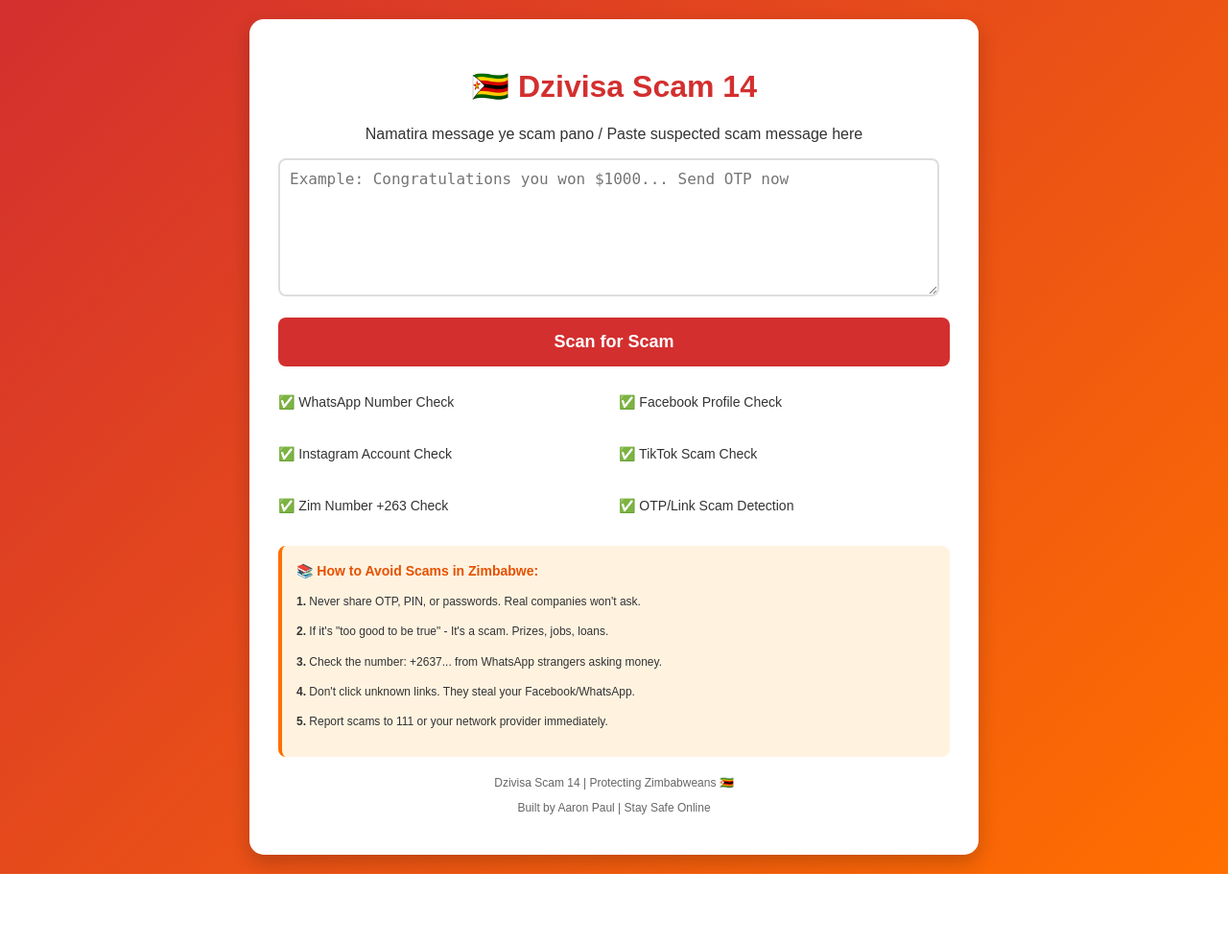
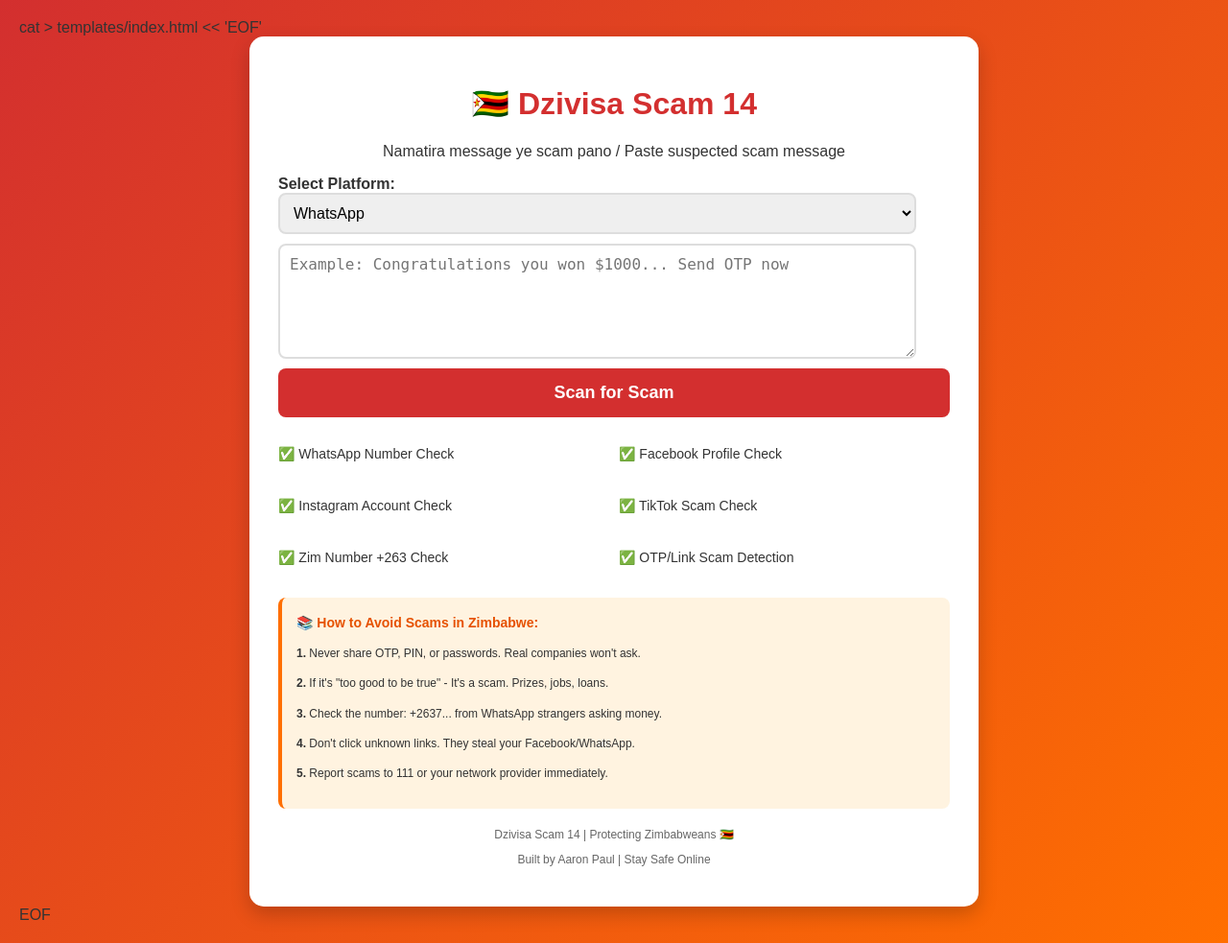
Before and after one commit to 136aaronpaul-rgb/dzivisa-scam-14, a Flask app: page / in a window 1280 px wide. Shown: the whole page at 96% size. Before the commit the page ends 911 px from the top, so only its background shows below. Run offline with Flask 3, Linux system fonts and the light colour scheme.

Commit message:
fix full index.html

```diff
--- a/app.py
+++ b/app.py
@@ -12,39 +12,49 @@
 class Report(db.Model):
     id = db.Column(db.Integer, primary_key=True)
     message = db.Column(db.Text, nullable=False)
-    number = db.Column(db.String(20))
     platform = db.Column(db.String(20))
-    result = db.Column(db.String(50))
+    result = db.Column(db.String(200))
     created_at = db.Column(db.DateTime, default=datetime.utcnow)
 
-# Create table if it doesn't exist
+# Create table
 with app.app_context():
     db.create_all()
 
-# Simple scam checker
-def check_scam(text):
-    scam_words = ['otp', 'won', 'congratulations', 'send money', 'ecocash', 'loan', 'click link', 'agent']
+# Scam checker
+def check_scam(text, platform):
     text_lower = text.lower()
+    scam_words = ['otp', 'won', 'congratulations', 'send money', 'ecocash', 'loan', 'click link', 'agent', 'prize', 'verify']
+
+    score = 0
     for word in scam_words:
         if word in text_lower:
-            return "⚠️ SCAM DETECTED! Do not reply or send money."
-    return "✅ Looks Safe. But still be careful."
+            score += 1
+
+    if '+263' in text or '077' in text or '078' in text:
+        score += 1
+
+    if score >= 2:
+        return f"⚠️ SCAM DETECTED on {platform}! Do not reply or send money. Report to 111."
+    elif score == 1:
+        return f"⚠️ SUSPICIOUS on {platform}. Be very careful."
+    else:
+        return f"✅ Looks Safe on {platform}. But still be careful."
 
 @app.route('/', methods=['GET', 'POST'])
 def home():
     result = None
     if request.method == 'POST':
         message = request.form.get('message')
-        result_text = check_scam(message)
+        platform = request.form.get('platform')
+        result_text = check_scam(message, platform)
 
         # Save to database
-        new_report = Report(message=message, result=result_text)
+        new_report = Report(message=message, platform=platform, result=result_text)
         db.session.add(new_report)
         db.session.commit()
-
         result = result_text
 
     return render_template('index.html', result=result)
 
 if __name__ == '__main__':
-    app.run(debug=True)
+    app.run(debug=False)
--- a/templates/index.html
+++ b/templates/index.html
@@ -1,3 +1,4 @@
+cat > templates/index.html << 'EOF'
 <!DOCTYPE html>
 <html lang="en">
 <head>
@@ -8,27 +9,41 @@
         body { font-family: Arial, sans-serif; background: linear-gradient(135deg, #d32f2f, #ff6f00); margin: 0; padding: 20px; color: #333; }
         .container { max-width: 700px; margin: auto; background: white; padding: 30px; border-radius: 15px; box-shadow: 0 8px 20px rgba(0,0,0,0.2); }
         h1 { color: #d32f2f; text-align: center; }
-        textarea { width: 95%; height: 120px; padding: 10px; border: 2px solid #ddd; border-radius: 8px; font-size: 16px; }
+        textarea, select { width: 95%; padding: 10px; border: 2px solid #ddd; border-radius: 8px; font-size: 16px; margin-bottom: 10px; }
+        textarea { height: 120px; }
         button { width: 100%; background: #d32f2f; color: white; padding: 15px; border: none; border-radius: 8px; font-size: 18px; font-weight: bold; cursor: pointer; }
         button:hover { background: #b71c1c; }
         .checks { display: grid; grid-template-columns: 1fr 1fr; gap: 10px; margin: 15px 0; font-size: 14px; }
         .tips { background: #fff3e0; padding: 15px; border-left: 4px solid #ff6f00; border-radius: 8px; margin-top: 20px; font-size: 12px; line-height: 1.6; }
         .tips h4 { margin: 0 0 10px 0; color: #e65100; font-size: 14px; }
+        .result-box { padding: 15px; border-radius: 8px; margin: 15px 0; text-align: center; font-weight: bold; }
         .footer { text-align: center; margin-top: 20px; font-size: 12px; color: #666; }
     </style>
 </head>
 <body>
     <div class="container">
         <h1>🇿🇼 Dzivisa Scam 14</h1>
-        <p style="text-align:center;">Namatira message ye scam pano / Paste suspected scam message here</p>
+        <p style="text-align:center;">Namatira message ye scam pano / Paste suspected scam message</p>
 
-        <form method="POST">
-            <textarea name="message" placeholder="Example: Congratulations you won $1000... Send OTP now"></textarea><br><br>
+        <form method="POST" action="/">
+            <label><b>Select Platform:</b></label>
+            <select name="platform" required>
+                <option value="WhatsApp">WhatsApp</option>
+                <option value="Facebook">Facebook</option>
+                <option value="Instagram">Instagram</option>
+                <option value="TikTok">TikTok</option>
+                <option value="Phone Number">Phone Number/SMS</option>
+            </select>
+
+            <textarea name="message" placeholder="Example: Congratulations you won $1000... Send OTP now" required></textarea>
+
             <button type="submit">Scan for Scam</button>
         </form>
 
         {% if result %}
-            <h3 style="color:#d32f2f; text-align:center;">{{ result }}</h3>
+            <div class="result-box" style="background: #ffebee; color: #c62828;">
+                {{ result }}
+            </div>
         {% endif %}
 
         <div class="checks">
@@ -56,3 +71,4 @@
     </div>
 </body>
 </html>
+EOF
```
